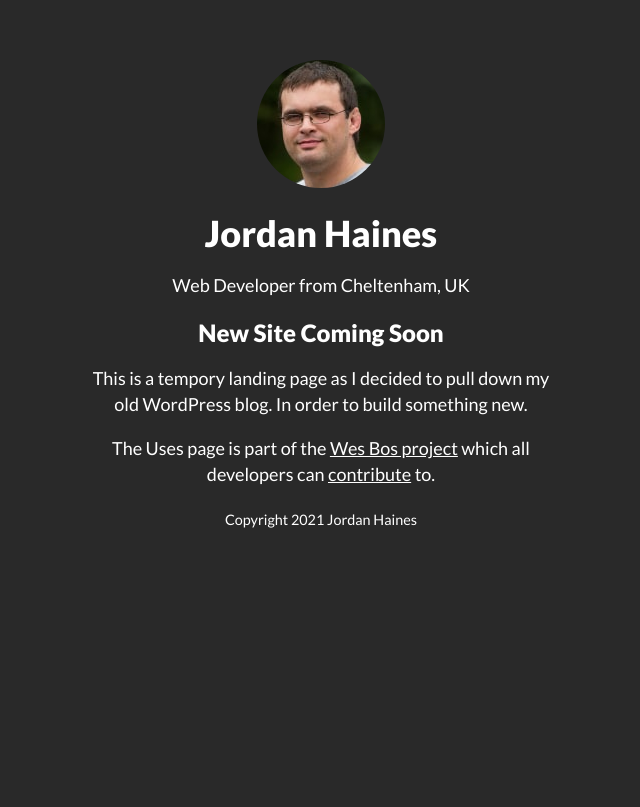
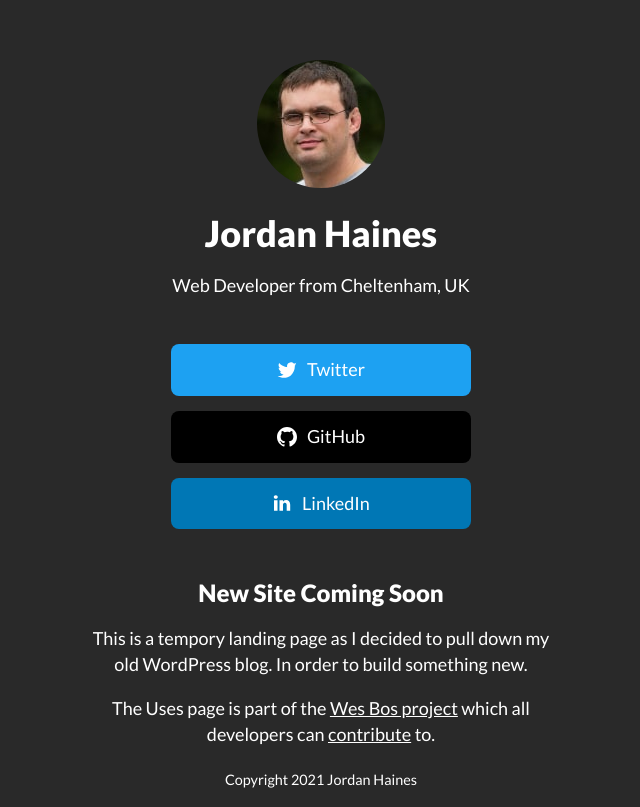
Before and after one commit to Jordanairwave/jordanairwave-2021-landingpage, a PHP site: page / in a window 1280 px wide. Shown: the whole page, without its empty margins (319-959 px from the left). Before the commit the page ends 528 px from the top, so only its background shows below. Run offline with PHP 8.4, Linux system fonts and the light colour scheme; style sheets or scripts are compiled from the project's sources.

Commit message:
Social media links styled

```diff
--- a/src/assets/scss/helpers/_colours.scss
+++ b/src/assets/scss/helpers/_colours.scss
@@ -5,4 +5,6 @@
   --black: #000000;
   --white: #ffffff;
   --grey_dark: #292929;
+  --twiiter: #1da1f2;
+  --linkedin: #0077B5
 }
--- a/src/assets/scss/pages/_home.scss
+++ b/src/assets/scss/pages/_home.scss
@@ -13,8 +13,8 @@
 .social-button-list {
 	position: relative;
 	display: block;
-	margin: 0 0 0 0;
-	padding: 0 0 0 0;
+	margin: 0 auto 50px auto;
+	padding: 30px 0 0 0;
 	list-style: none;
 	width: 100%;
 	max-width: 300px;
@@ -22,6 +22,45 @@
 	&__button {
 		display: block;
 		border-radius: 8px;
+		margin-bottom: 15px;
 		cursor: pointer;
+
+		a {
+			display: flex;
+			justify-content: center;
+			align-items: center;
+			width: 100%;
+			text-align: center;
+			color: var(--white);
+			text-decoration: none;
+			opacity: 1;
+			transition: all 0.25s ease-in-out;
+			padding: 15px 10px 15px 10px;
+			line-height: 1.2;
+
+			svg {
+				display: block;
+				width: 20px;
+				height: auto;
+				margin-right: 10px;
+			}
+
+			&:hover {
+				opacity: 0.8;
+				text-decoration: none;
+			}
+		}
+	}
+
+	&__button--twitter {
+		background-color: var(--twiiter);
+	}
+
+	&__button--github {
+		background-color: var(--black);
+	}
+
+	&__button--linkedin {
+		background-color: var(--linkedin);
 	}
 }
--- a/src/index.html
+++ b/src/index.html
@@ -44,13 +44,24 @@
 			<section>
 				<p>Web Developer from Cheltenham, UK</p>
 				<ul class="social-button-list">
-					<li class="social-button-list__button">
-						<a href="">
-
+					<li class="social-button-list__button social-button-list__button--twitter">
+						<a href="https://twitter.com/jordanairwave" target="_blank" rel="noopener">
+							<svg viewBox="0 0 64 64" xml:space="preserve" xmlns="http://www.w3.org/2000/svg" enable-background="new 0 0 64 64"><g id="twitter"><path d="M59.5 15.8c-.8.6-1.6 1.1-2.5 1.6.1.8.1 1.7.1 2.6 0 11.6-5 22.1-12.9 29.4-6.2 4.6-13.9 7.3-22.3 7.3-7.3 0-14.1-2.1-19.9-5.7 1.2.2 2.4.3 3.7.3 5.8 0 11.1-2 15.3-5.3-5.4-.1-10-3.7-11.6-8.7.7.1 1.5.2 2.3.2 1.1 0 2.1-.1 3.1-.4-2.3-.5-4.3-1.7-5.9-3.3-2.3-2.2-3.7-5.4-3.7-8.8v-.2c1.5.8 3.1 1.3 4.9 1.5C8.3 24.9 6.8 23 6 20.8c-.5-1.4-.8-2.9-.8-4.4 0-.6 0-1.3.1-1.9.3-1.7.9-3.3 1.7-4.6.9 1 1.9 2 3 3 .5.5 1.1.9 1.6 1.4 3.1 2.5 6.6 4.5 10.3 6 .5.2.9.4 1.4.5 1.7.6 3.4 1.1 5.2 1.4.4.1.8.2 1.2.2.2 0 .3.1.5.1.8.1 1.5.2 2.3.3-.2-.9-.4-1.9-.4-3 0-4.2 2.1-7.9 5.3-10.1.2-.2.4-.3.7-.4 0 0 .1 0 .1.1v-.1c1.9-1.1 4-1.8 6.4-1.8 3.6 0 6.8 1.5 9.1 4 .8-.2 1.7-.4 2.5-.6.9-.3 1.7-.5 2.5-.9 1-.4 1.9-.9 2.8-1.4-.5 1.5-1.3 2.9-2.3 4.1-.7.8-1.5 1.5-2.3 2.2-.2.1-.4.3-.6.4h-.2v.1l.1-.1c.2 0 .4-.1.7-.1.9-.1 1.7-.3 2.6-.5.9-.2 1.8-.5 2.6-.8-.9.6-1.8 1.2-2.6 1.9z" fill="#ffffff"/></g></svg>
+							Twitter
 						</a>
 					</li>
-					<li><a href=""></a></li>
-					<li><a href=""></a></li>
+					<li class="social-button-list__button social-button-list__button--github" target="_blank" rel="noopener">
+						<a href="https://github.com/Jordanairwave">
+							<svg enable-background="new 0 0 32 32" version="1.0" viewBox="0 0 32 32" xml:space="preserve" xmlns="http://www.w3.org/2000/svg"><path clip-rule="evenodd" d="M16.003 0C7.17 0 .008 7.162.008 15.997c0 7.067 4.582 13.063 10.94 15.179.8.146 1.052-.328 1.052-.752 0-.38.008-1.442 0-2.777-4.449.967-5.371-2.107-5.371-2.107-.727-1.848-1.775-2.34-1.775-2.34-1.452-.992.109-.973.109-.973 1.605.113 2.451 1.649 2.451 1.649 1.427 2.443 3.743 1.737 4.654 1.329.146-1.034.56-1.739 1.017-2.139-3.552-.404-7.286-1.776-7.286-7.906 0-1.747.623-3.174 1.646-4.292-.165-.404-.715-2.031.157-4.234 0 0 1.343-.43 4.398 1.641a15.31 15.31 0 0 1 4.005-.538c1.359.006 2.727.183 4.005.538 3.055-2.07 4.396-1.641 4.396-1.641.872 2.203.323 3.83.159 4.234 1.023 1.118 1.644 2.545 1.644 4.292 0 6.146-3.74 7.498-7.304 7.893C19.479 23.548 20 24.508 20 26v4.428c0 .428.258.901 1.07.746C27.422 29.055 32 23.062 32 15.997 32 7.162 24.838 0 16.003 0z" fill="#ffffff" fill-rule="evenodd"/></svg>
+							GitHub
+						</a>
+					</li>
+					<li class="social-button-list__button social-button-list__button--linkedin" target="_blank" rel="noopener">
+						<a href="https://www.linkedin.com/in/jordan-haines-b6613b22/">
+							<svg viewBox="0 0 512 512" xml:space="preserve" xmlns="http://www.w3.org/2000/svg" enable-background="new 0 0 512 512"><path d="M51.326 185.85h90.011v270.872H51.326V185.85zM96.934 55.278C66.127 55.278 46 75.503 46 102.049c0 26 19.538 46.813 49.756 46.813h.574c31.396 0 50.948-20.814 50.948-46.813-.589-26.546-19.551-46.771-50.344-46.771zm265.405 124.209c-47.779 0-69.184 26.28-81.125 44.71V185.85h-90.038c1.192 25.411 0 270.872 0 270.872h90.038V305.448c0-8.102.589-16.174 2.958-21.978 6.519-16.174 21.333-32.923 46.182-32.923 32.602 0 45.622 24.851 45.622 61.248v144.926H466V301.398c0-83.199-44.402-121.911-103.661-121.911z" fill="#ffffff"/></svg>
+							LinkedIn
+						</a>
+					</li>
 				</ul>
 
 				<h2>New Site Coming Soon</h2>
```
